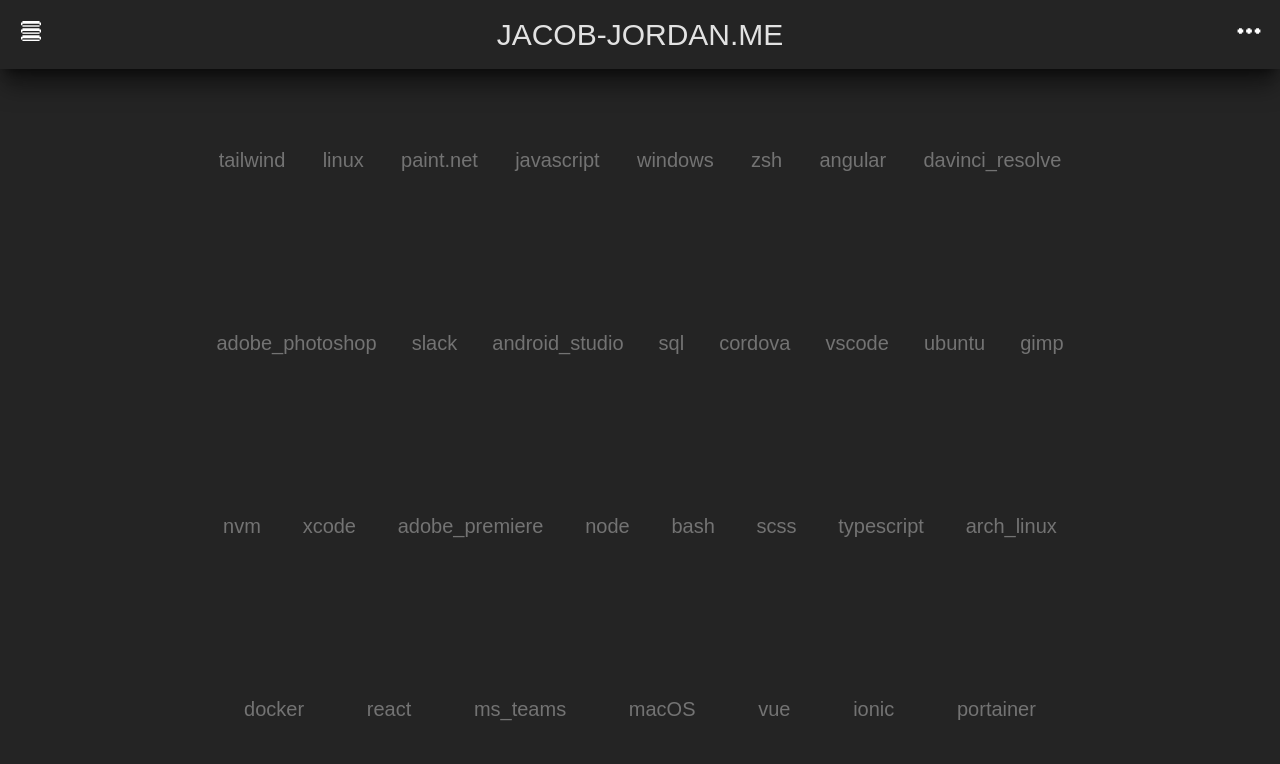
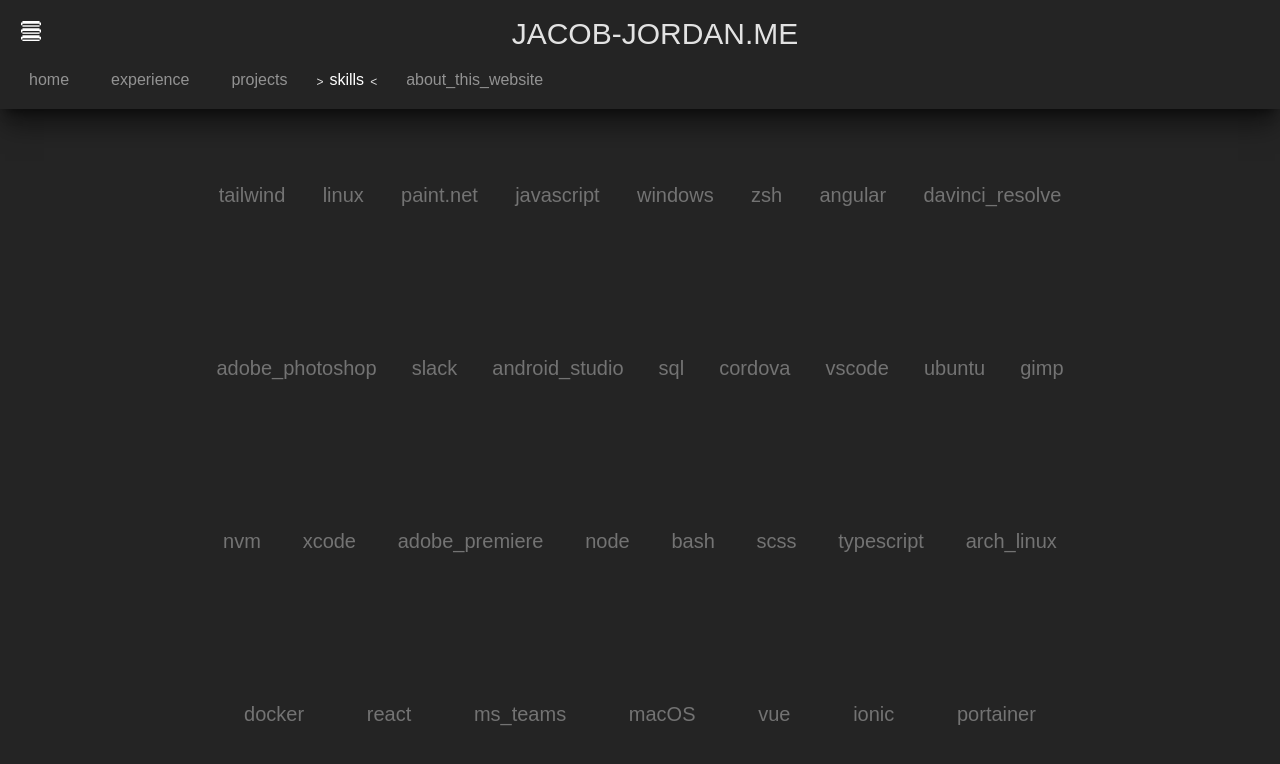
Before and after one commit to jacobjordan94/jacob-jordan-me, a React (Vite) app: page /skills in a window 1280 px wide. Shown: the top 764 px of the page. Built offline with nearby package versions, Linux system fonts and the light colour scheme; a web font is replaced by a local one.

Commit message:
add desktop nav to header

```diff
--- a/src/components/Header.jsx
+++ b/src/components/Header.jsx
@@ -4,20 +4,25 @@
 import SourceCodeMagnifyingGlassIcon from "./icons/SourceCodeMagnifyingGlassIcon";
 import AppLink from "./AppLink";
 import GithubIcon from "./icons/GithubIcon";
+import { useLocation } from "react-router";
 
 export function Header({ setSideNavOpen }) {
     return (
         <header>
-            <div className="inner-content flex *:flex-auto p-4 shadow-[rgba(0,0,0,0.5)] shadow-xl items-center">
-                <Nav setSideNavOpen={setSideNavOpen} />
+            <div className="inner-content p-4 shadow-[rgba(0,0,0,0.5)] shadow-xl pointer-fine:pb-1">
+                <div className="mobile-nav-container inline float-start pointer-fine:hidden">
+                    <MobileNav setSideNavOpen={setSideNavOpen} />
+                </div>
                 <Title name="jacob-jordan.me">jacob-jordan.me</Title>
-                <Links />
+                <div className="desktop-nav-container pointer-coarse:hidden mt-4">
+                    <DesktopNav />
+                </div>
             </div>
         </header>
     );
 }
 
-function Nav({ setSideNavOpen }) {
+function MobileNav({ setSideNavOpen }) {
     return (
         <div className="nav-button-container">
             <HeaderButton onClick={() => setSideNavOpen(true)}>
@@ -35,33 +40,30 @@
     );
 }
 
-function Links() {
+function DesktopNav() {
+    const loc = useLocation();
     const links = [
-        { href: 'https://github.com/jacobjordan94/jacob-jordan-me', text: 'source code', icon: () => <SourceCodeMagnifyingGlassIcon /> },
-        { href: 'https://github.com/jacobjordan94/', text: 'github', icon: () => <GithubIcon />},
+        { to: 'home', text: 'home' },
+        { to: 'experience', text: 'experience' },
+        { to: 'projects', text: 'projects' },
+        { to: 'skills', text: 'skills' },
+        { to: 'about', text: 'about_this_website' },
+
     ];
     return (
-        <div className="links-container">
-            <DropdownButton className="float-right" dropdownContentClassName={'right-0'}>
-                <div className="bg-neutral-800 p-2 shadow-black shadow-lg rounded-md flex flex-col gap-2">
-                {
-                    links.map((link, i) => (
-                        <div key={i} className="link-wrap">
-                            <AppLink href={link.href} className="float-right">
-                                <div className="link flex justify-end gap-2">
-                                    <div className="text text-nowrap">
-                                        { link.text }
-                                    </div>
-                                    <div className="icon">
-                                        <link.icon />
-                                    </div>
-                                </div>
-                            </AppLink>
+        <div className="desktop-nav flex gap-4">
+        {
+            links.map((link, i) =>
+                <div key={i} data-active={('/' + link.to) === loc.pathname} className="group data-[active=false]:opacity-50 data-[active=false]:hover:opacity-100">
+                    <AppLink decoration={false} to={link.to}>
+                        <div className="desktop-nav-link-inner-content flex items-center gap-1.5 group-data-[active=false]:text-transparent group-data-[active=false]:hover:text-white duration-300 transition-colors">
+                            <span className="text-xs mt-1">{ '>' }</span>
+                            <span className="text-white">{link.text}</span>
+                            <span className="text-xs mt-1">{ '<' }</span>
                         </div>
-                    ))
-                }
+                    </AppLink>
                 </div>
-            </DropdownButton>
+        )}
         </div>
     );
 }
```
